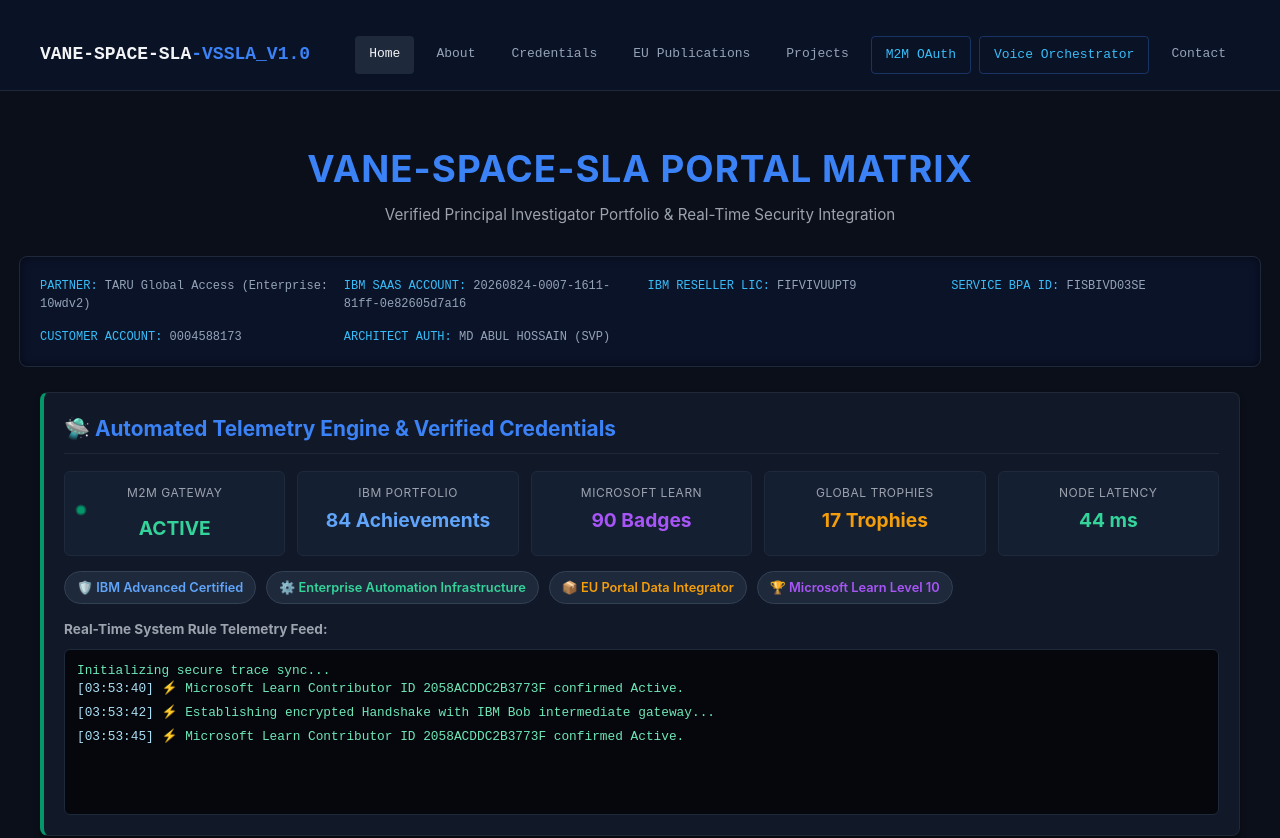
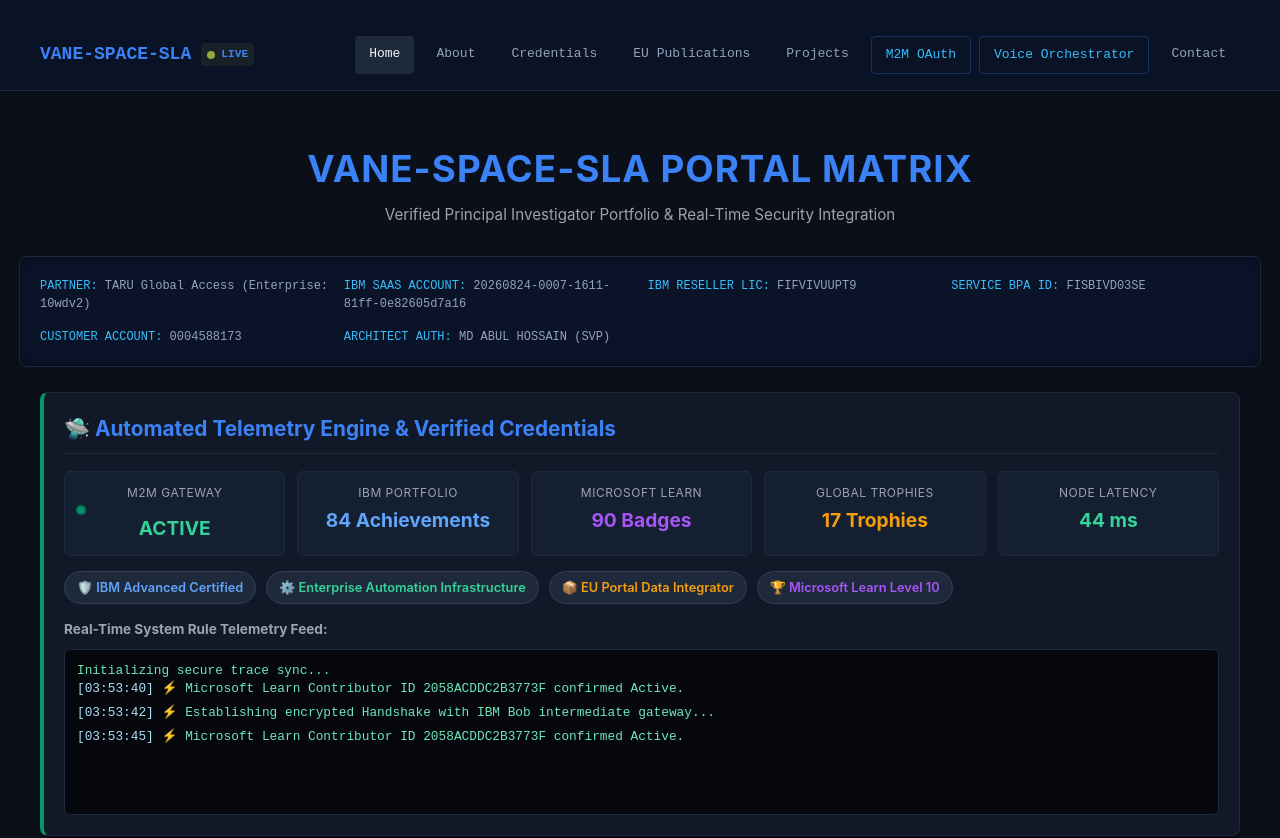
Before and after one commit to AnticipatedD/VANE-SPACE-SLA, a plain HTML site: page index.html in a window 1280 px wide. Shown: the top 838 px of the page. Drawn offline with Linux system fonts and the light colour scheme.

Commit message:
Update index.html

```diff
--- a/index.html
+++ b/index.html
@@ -89,7 +89,13 @@
   <!-- Top Enterprise Header Navigation -->
   <header class="site-header">
     <div class="header-inner">
-      <a href="index.html" class="logo">VANE-SPACE-SLA<span>-VSSLA_V1.0</span></a>
+      <a href="index.html" class="logo">
+        <span class="logo-text">VANE-SPACE-SLA</span>
+        <span class="live-indicator">
+          <span class="live-dot"></span>
+          <span class="live-text">LIVE</span>
+        </span>
+      </a>
       <nav class="nav-buttons">
         <a href="index.html" class="nav-btn active">Home</a>
         <a href="about-us.html" class="nav-btn">About</a>
@@ -275,10 +281,75 @@
     <p style="font-size: 0.85em; color: #64748b; margin: 0;">© 2026 VANE-SPACE-SLA Project. Orchestrated by MD ABUL HOSSAIN. All Rights Reserved.</p>
 </footer>
 
+<!-- Embedded CSS Styles for Logo & Live Indicator -->
+<style>
+  .logo {
+    display: inline-flex;
+    align-items: center;
+    gap: 10px;
+    text-decoration: none;
+  }
+  .logo-text {
+    font-weight: bold;
+    color: inherit;
+  }
+
+  /* Flexible Live Badge Container */
+  .live-indicator {
+    display: inline-flex;
+    align-items: center;
+    gap: 6px;
+    padding: 3px 6px;
+    border-radius: 4px;
+    font-size: 0.7rem;
+    font-weight: bold;
+    transition: background 0.3s ease, color 0.3s ease;
+  }
+
+  /* Blinking Dot Core Mechanics */
+  .live-dot {
+    width: 8px;
+    height: 8px;
+    border-radius: 50%;
+    /* Blinking speed changed from 1.5s to 1s for a more active pulse */
+    animation: pulse-glow 1s infinite;
+    transition: background-color 0.3s ease;
+  }
+
+  /* Dynamic Health States */
+  .live-indicator.healthy {
+    background: rgba(16, 185, 129, 0.1);
+    color: #10b981;
+  }
+  .live-indicator.healthy .live-dot {
+    background-color: #10b981;
+    --pulse-color: rgba(16, 185, 129, 0.7);
+  }
+
+  .live-indicator.warning {
+    background: rgba(245, 158, 11, 0.1);
+    color: #f59e0b;
+  }
+  .live-indicator.warning .live-dot {
+    background-color: #f59e0b;
+    --pulse-color: rgba(245, 158, 11, 0.7);
+  }
+
+  /* Shared Dynamic Pulse Keyframes */
+  @keyframes pulse-glow {
+    0% { box-shadow: 0 0 0 0 var(--pulse-color, rgba(16, 185, 129, 0.7)); }
+    70% { box-shadow: 0 0 0 6px rgba(0, 0, 0, 0); }
+    100% { box-shadow: 0 0 0 0 rgba(0, 0, 0, 0); }
+  }
+</style>
+
+<!-- Terminal Stream and System Metrics Scripts -->
 <script>
   document.addEventListener('DOMContentLoaded', () => {
       const terminal = document.getElementById('terminal-stream');
       const latencyVal = document.getElementById('latency-val');
+      // Finds the live indicator badge in the header
+      const liveIndicator = document.querySelector('.live-indicator');
 
       if (!terminal) return;
 
@@ -313,8 +384,26 @@
           terminal.scrollTop = terminal.scrollHeight;
 
           if (latencyVal) {
-              latencyVal.textContent = Math.floor(Math.random() * (45 - 41) + 41) + " ms";
+              // Generates random latency between 41ms and 45ms
+              const currentLatency = Math.floor(Math.random() * (45 - 41) + 41);
+              latencyVal.textContent = currentLatency + " ms";
+
+              // Dynamically changes indicator state based on the latency spike threshold
+              if (liveIndicator) {
+                  if (currentLatency > 43) {
+                      liveIndicator.classList.remove('healthy');
+                      liveIndicator.classList.add('warning');
+                  } else {
+                      liveIndicator.classList.remove('warning');
+                      liveIndicator.classList.add('healthy');
+                  }
+              }
           }
+      }
+
+      // Initialize the indicator default state to healthy on load
+      if (liveIndicator) {
+          liveIndicator.classList.add('healthy');
       }
 
       addLogLine();
```
